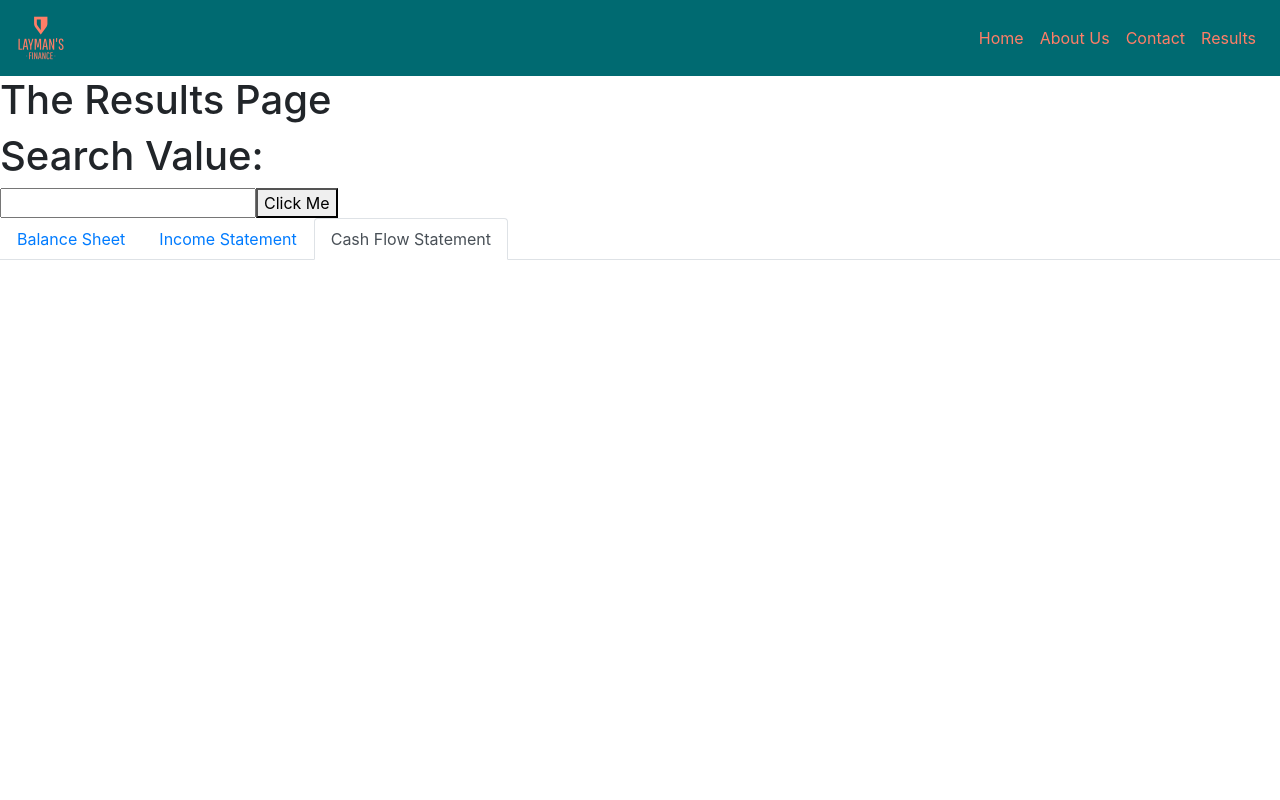
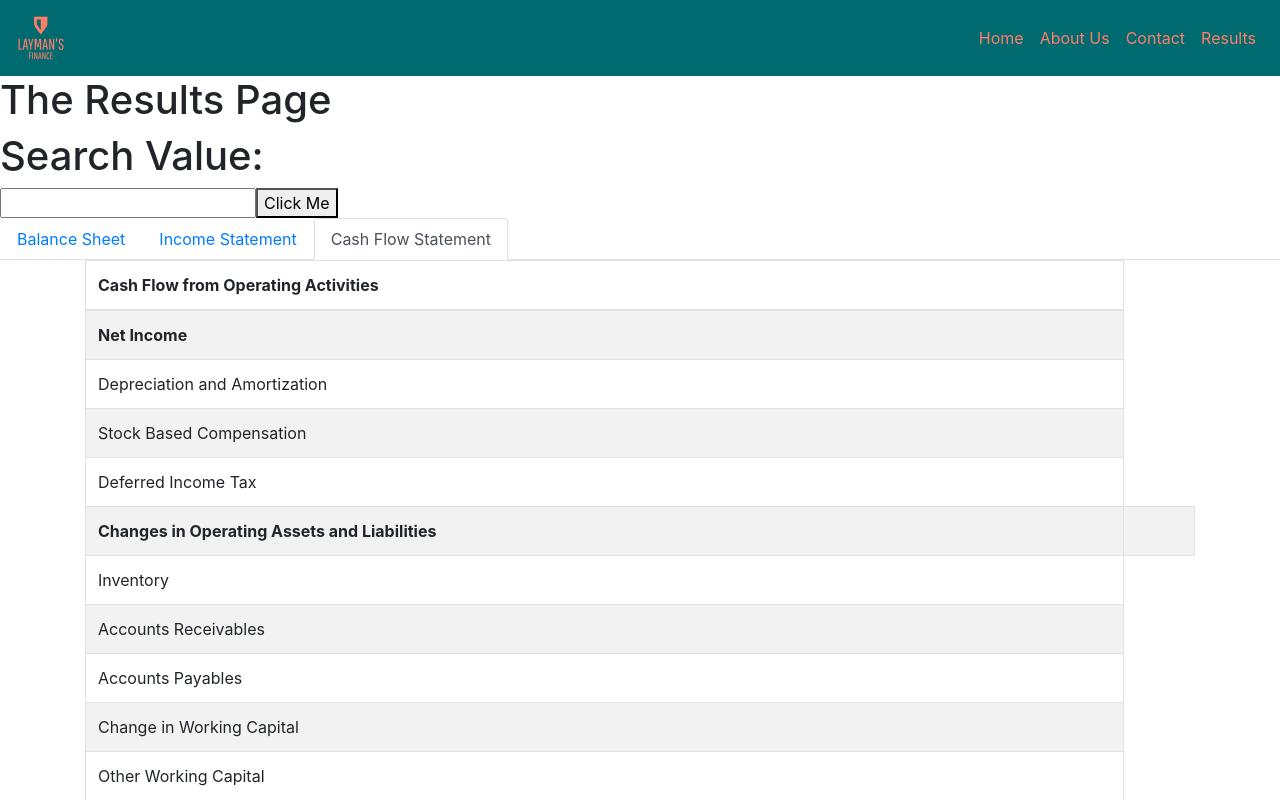
Before and after one commit to jralvarez101/laymansFinancial, a React (Create React App) app: page /results in a window 1280 px wide. Both pictures are taken after a click on the tab "Cash Flow Statement". Shown: the top 800 px of the page. Built offline with nearby package versions, Linux system fonts and the light colour scheme.

Commit message:
added cash flow statement from operations

```diff
--- a/src/components/CashFlowStatementDisplay.js
+++ b/src/components/CashFlowStatementDisplay.js
@@ -1,4 +1,5 @@
 import React from 'react'
+import {Table, Container} from 'react-bootstrap';
 
 const formatTable =(response=[])=>{
     if(response.length<1)return {}
@@ -9,26 +10,155 @@ const formatTable =(response=[])=>{
 
     responseKeys.forEach((key) => (obj[key] = []));
 
-    response.forEach((incomeStatement) => {
+    response.forEach((cashFlowStatement) => {
       // 5x
       responseKeys.forEach((key) => {
         // length amount of keys in object
-        obj[key].push(incomeStatement[key]);
+        obj[key].push(cashFlowStatement[key]);
       });
     });
 
     return obj
 }
 
-function CashFlowStatementDisplay(props) {
+function CashFlowStatementDisplay({cashFlowList}) {
+    const cashFlowObj = cashFlowList?formatTable(cashFlowList):{}
+    const cashFlowStatementSymbol = cashFlowObj.symbol && cashFlowObj.symbol[0]
     return (
-        <div>
-                {props.cashFlowList.map(data =>(<div>
-                {data.netIncome??'default'}<br/>
-                {data.inventory??'default'}<br/>
-                {data.date}
-            </div>))}
-        </div>
+        <Container>
+            <Table responsive bordered striped>
+                <thead>
+                    <tr>
+                    <th>Cash Flow from Operating Activities {cashFlowStatementSymbol}</th>
+                    {cashFlowObj.date?.map((value, index) => (
+                    <th key={index}>{value}</th>
+                    ))}
+                    </tr>
+                </thead>
+                <tbody>
+                    <tr>
+                    <td className="font-weight-bold">Net Income</td>
+                        {cashFlowObj.netIncome?.map((value, index) => (
+                    <td className="font-weight-bold" key={index}>{value}</td>
+                    ))}
+                    </tr>
+                    <tr>
+                        <td >Depreciation and Amortization</td>
+                        {cashFlowObj.depreciationAndAmortization?.map((value, index) => (
+                    <td key={index}>{value}</td>
+                    ))}
+                    </tr>
+                    <tr>
+                        <td>Stock Based Compensation</td>
+                        {cashFlowObj.stockBasedCompensation?.map((value, index) => (
+                    <td key={index}>{value}</td>
+                    ))}
+                    </tr>
+                    <tr>
+                        <td>Deferred Income Tax</td>
+                        {cashFlowObj.deferredIncomeTax?.map((value, index) => (
+                    <td key={index}>{value}</td>
+                    ))}
+                    </tr>
+                    <tr>
+                        <td className="font-weight-bold">Changes in Operating Assets and Liabilities</td>
+                        <td></td>
+                    </tr>
+                    <tr>
+                        <td>Inventory</td>
+                        {cashFlowObj.inventory?.map((value, index) => (
+                    <td key={index}>{value}</td>
+                    ))}
+                    </tr>
+                    <tr>
+                        <td>Accounts Receivables</td>
+                        {cashFlowObj.accountsReceivables?.map((value, index) => (
+                    <td key={index}>{value}</td>
+                    ))}
+                    </tr>
+                    <tr>
+                        <td>Accounts Payables</td>
+                        {cashFlowObj.accountsPayables?.map((value, index) => (
+                    <td key={index}>{value}</td>
+                    ))}
+                    </tr>
+                    <tr>
+                        <td >Change in Working Capital</td>
+                        {cashFlowObj.changeInWorkingCapital?.map((value, index) => (
+                    <td  key={index}>{value}</td>
+                    ))}
+                    </tr>
+                    <tr>
+                        <td>Other Working Capital</td>
+                        {cashFlowObj.otherWorkingCapital?.map((value, index) => (
+                    <td key={index}>{value}</td>
+                    ))}
+                    </tr>
+                    <tr>
+                        <td >Other Non-Cash Items</td>
+                        {cashFlowObj.otherNonCashItems?.map((value, index) => (
+                    <td key={index}>{value}</td>
+                    ))}
+                    </tr>
+                    <tr>
+                        <td className="font-weight-bold">Net Cash Provided By Operating Activities</td>
+                        {cashFlowObj.netCashProvidedByOperatingActivities?.map((value, index) => (
+                    <td className="font-weight-bold" key={index}>{value}</td>
+                    ))}
+                    </tr>
+                </tbody>
+            </Table>
+
+            <Table responsive bordered striped>
+                <thead>
+                    <tr>
+                    <th>Investing Activities for {cashFlowStatementSymbol}</th>
+                    {cashFlowObj.date?.map((value, index) => (
+                    <th key={index}>{value}</th>
+                    ))}
+                    </tr>
+                </thead>
+                <tbody>
+                    <tr>
+                    <td >Investment in Property Plant and Equipment</td>
+                        {cashFlowObj.investmentsInPropertyPlantAndEquipment?.map((value, index) => (
+                    <td key={index}>{value}</td>
+                    ))}
+                    </tr>
+                    <tr>
+                        <td >Acquisitions Net</td>
+                        {cashFlowObj.acquisitionsNet?.map((value, index) => (
+                    <td key={index}>{value}</td>
+                    ))}
+                    </tr>
+                    <tr>
+                        <td>Purchase of Investments</td>
+                        {cashFlowObj.purchasesOfInvestments?.map((value, index) => (
+                    <td key={index}>{value}</td>
+                    ))}
+                    </tr>
+                    <tr>
+                        <td>Sales and Maturities of marketable Securities</td>
+                        {cashFlowObj.salesMaturitiesOfInvestments?.map((value, index) => (
+                    <td key={index}>{value}</td>
+                    ))}
+                    </tr>
+                    <tr>
+                        <td>Other Investing Activities</td>
+                        {cashFlowObj.otherInvestingActivites?.map((value, index) => (
+                    <td key={index}>{value}</td>
+                    ))}
+                    </tr>
+                    <tr>
+                        <td className="font-weight-bold">Net Cash Used for Investing Activities</td>
+                        {cashFlowObj.netCashUsedForInvestingActivites?.map((value, index) => (
+                    <td  className="font-weight-bold" key={index}>{value}</td>
+                    ))}
+                    </tr>
+                </tbody>
+            </Table>
+        </Container>
+
     )
 }
 
```
Also changed, not shown: 1 other file (tests, documents, lock files or other folders).
